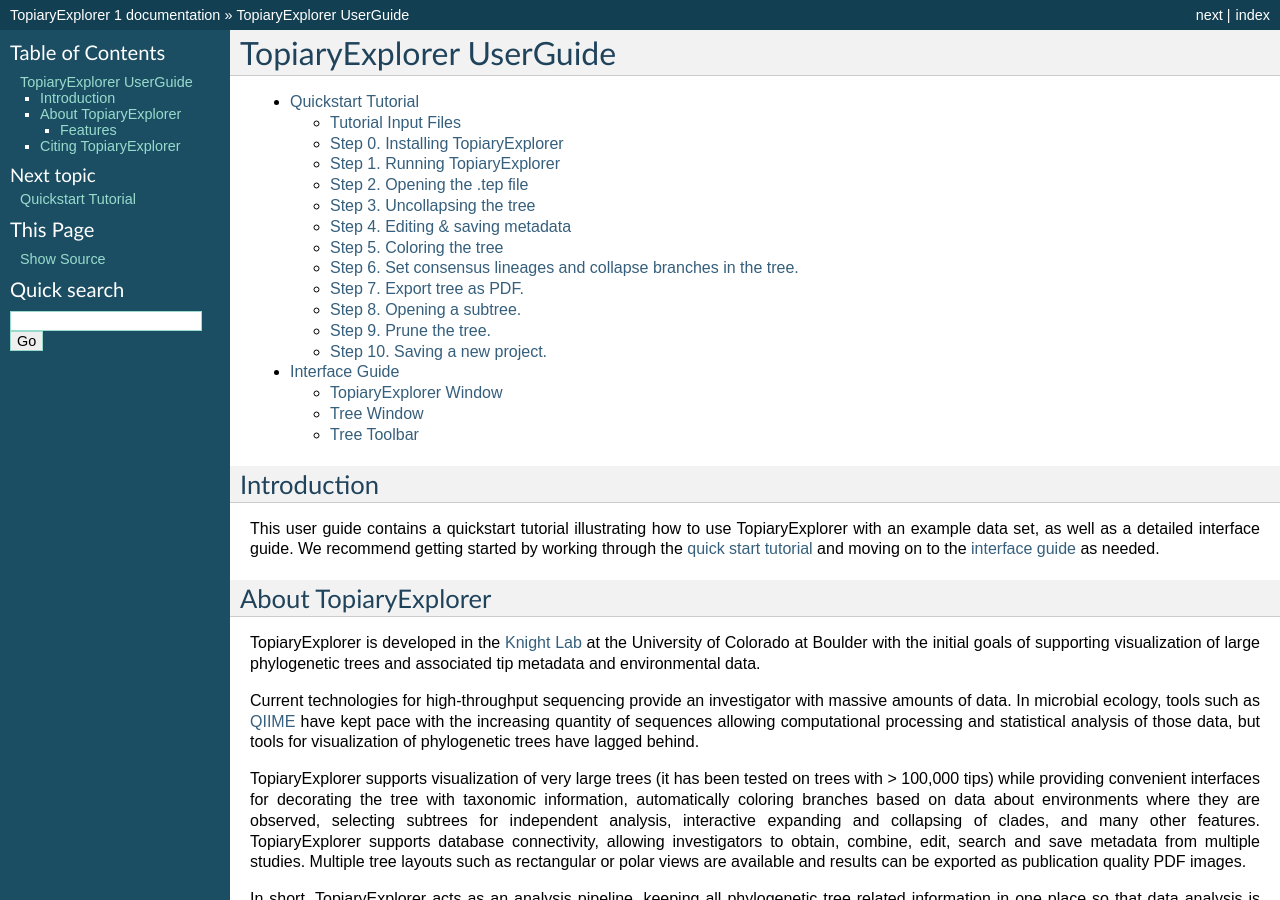
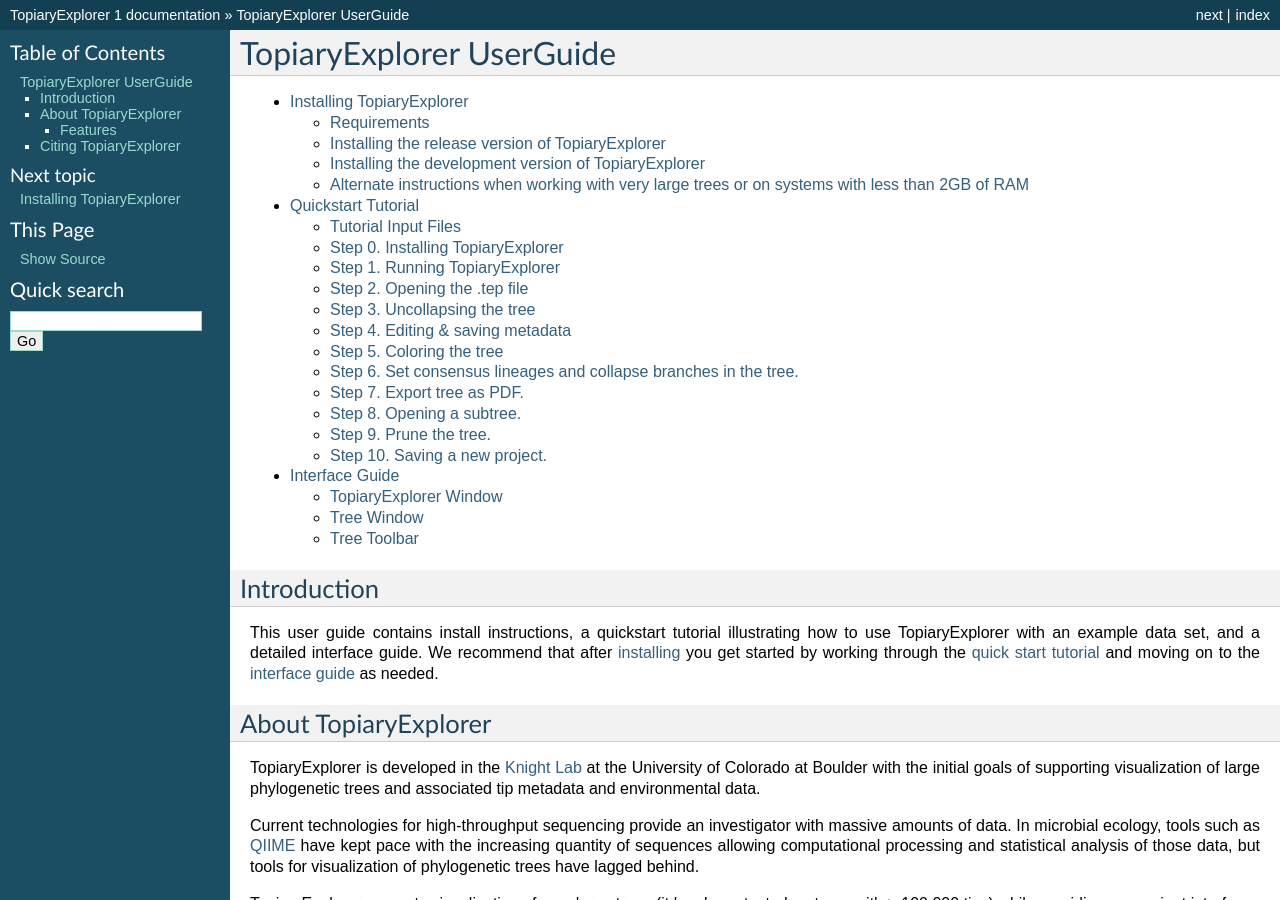
Before and after one commit to qiime/Topiary-Explorer, a Sphinx documentation site: the page built from tutorial/source/index.rst, in a window 1280 px wide and 900 px high. Built offline with Sphinx 7.4.7, drawn with Linux system fonts in a browser that asks for light colours.

Commit message:
minor changes.
git-svn-id: svn+ssh://svn.code.sf.net/p/topiaryexplorer/code/trunk/main@420 05d1262b-b726-4fff-8b9f-3609a8a82e43

```diff
--- a/tutorial/source/index.rst
+++ b/tutorial/source/index.rst
@@ -10,13 +10,14 @@
 .. toctree::
    :maxdepth: 2
 
+   install
    quickstart
    interface_guide
 
 
 Introduction
 ============
-This user guide contains a quickstart tutorial illustrating how to use TopiaryExplorer with an example data set, as well as a detailed interface guide. We recommend getting started by working through the `quick start tutorial <./quickstart.html>`_ and moving on to the `interface guide <./interface_guide.html>`_ as needed.
+This user guide contains install instructions, a quickstart tutorial illustrating how to use TopiaryExplorer with an example data set, and a detailed interface guide. We recommend that after `installing <./install.html>`_ you get started by working through the `quick start tutorial <./quickstart.html>`_ and moving on to the `interface guide <./interface_guide.html>`_ as needed.
 
 
 About TopiaryExplorer
--- a/tutorial/source/install.rst
+++ b/tutorial/source/install.rst
@@ -13,7 +13,7 @@
 Installing the release version of TopiaryExplorer
 -------------------------------------------------
 
-To install the release version of TopiaryExplorer download the release version of the software. After downloading, change to the directory where you've downloaded the file and from the command line unzip with the command::
+To install the release version of TopiaryExplorer `download the release version here <http://sourceforge.net/projects/topiaryexplorer/files/releases/TopiaryExplorer-0.9.0.tgz/download>`_. After downloading, change to the directory where you've downloaded the file and from the command line unzip with the command::
 
 	tar -xzf TopiaryExplorer-0.9.0.tgz
 	cd TopiaryExplorer-0.9.0
@@ -27,7 +27,7 @@
 
 Alternatively you can work with the development version of TopiaryExplorer by checking the latest code out of the svn repository. Note that you may experience more bugs in the development version, but you'll also have access to the latest features. Instead of downloading the release version, you'll run the following commands::
 
-	svn co https://topiaryexplorer.svn.sourceforge.net/svnroot/ topiaryexplorer/trunk/main TopiaryExplorer
+	svn co https://topiaryexplorer.svn.sourceforge.net/svnroot/topiaryexplorer/trunk/main TopiaryExplorer
 	cd TopiaryExplorer
 
 Then to run TopiaryExplorer, run the command::
```
